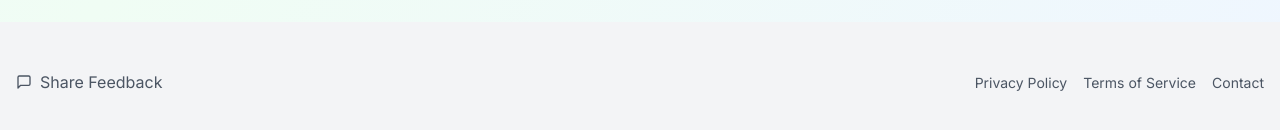
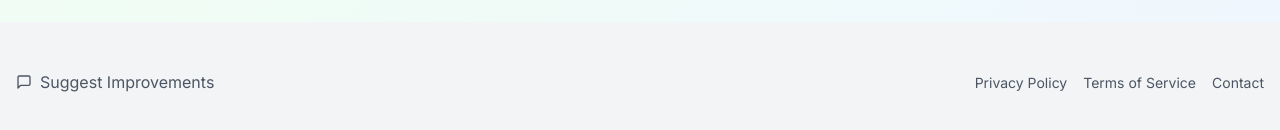
Before and after one commit to morhendos/dontsign, a Next.js app: page / in a window 1280 px wide. Shown: the part 1666-1796 px from the top of the page. Built offline with nearby package versions, Linux system fonts and the light colour scheme; no server answers.

Commit message:
Update feedback button text to 'Suggest Improvements'

```diff
--- a/components/footer.tsx
+++ b/components/footer.tsx
@@ -19,7 +19,7 @@ export default function Footer() {
             "
           >
             <MessageSquare className="h-4 w-4" />
-            <span>Share Feedback</span>
+            <span>Suggest Improvements</span>
           </a>
         </div>
         <div className="space-x-4 text-sm text-gray-600 dark:text-gray-400">
```
